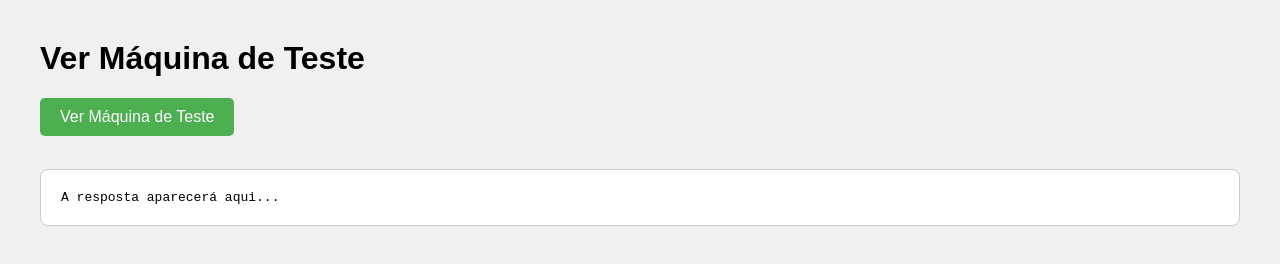
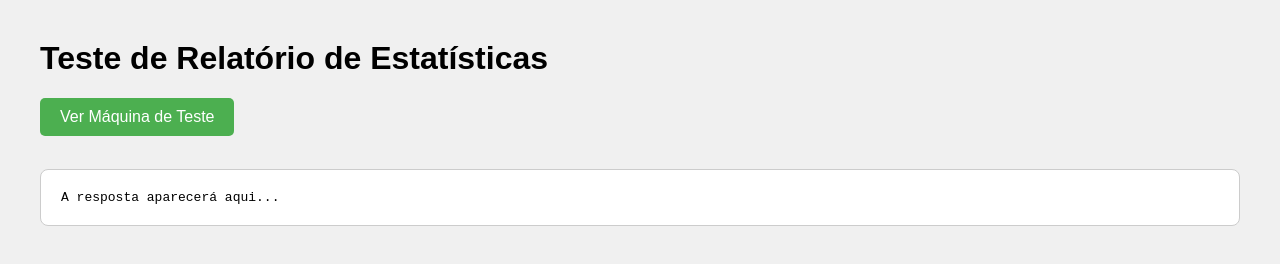
Before and after one commit to Doug2704/vending-page-test, a plain HTML site: page index.html in a window 1280 px wide. Drawn offline with Linux system fonts and the light colour scheme.

Commit message:
Atualizar o index.html

```diff
--- a/index.html
+++ b/index.html
@@ -31,7 +31,7 @@
     </style>
 </head>
 <body>
-    <h1>Ver Máquina de Teste</h1>
+    <h1>Teste de Relatório de Estatísticas</h1>
     <button onclick="fetchMachine()">Ver Máquina de Teste</button>
     <pre id="output">A resposta aparecerá aqui...</pre>
 
```
